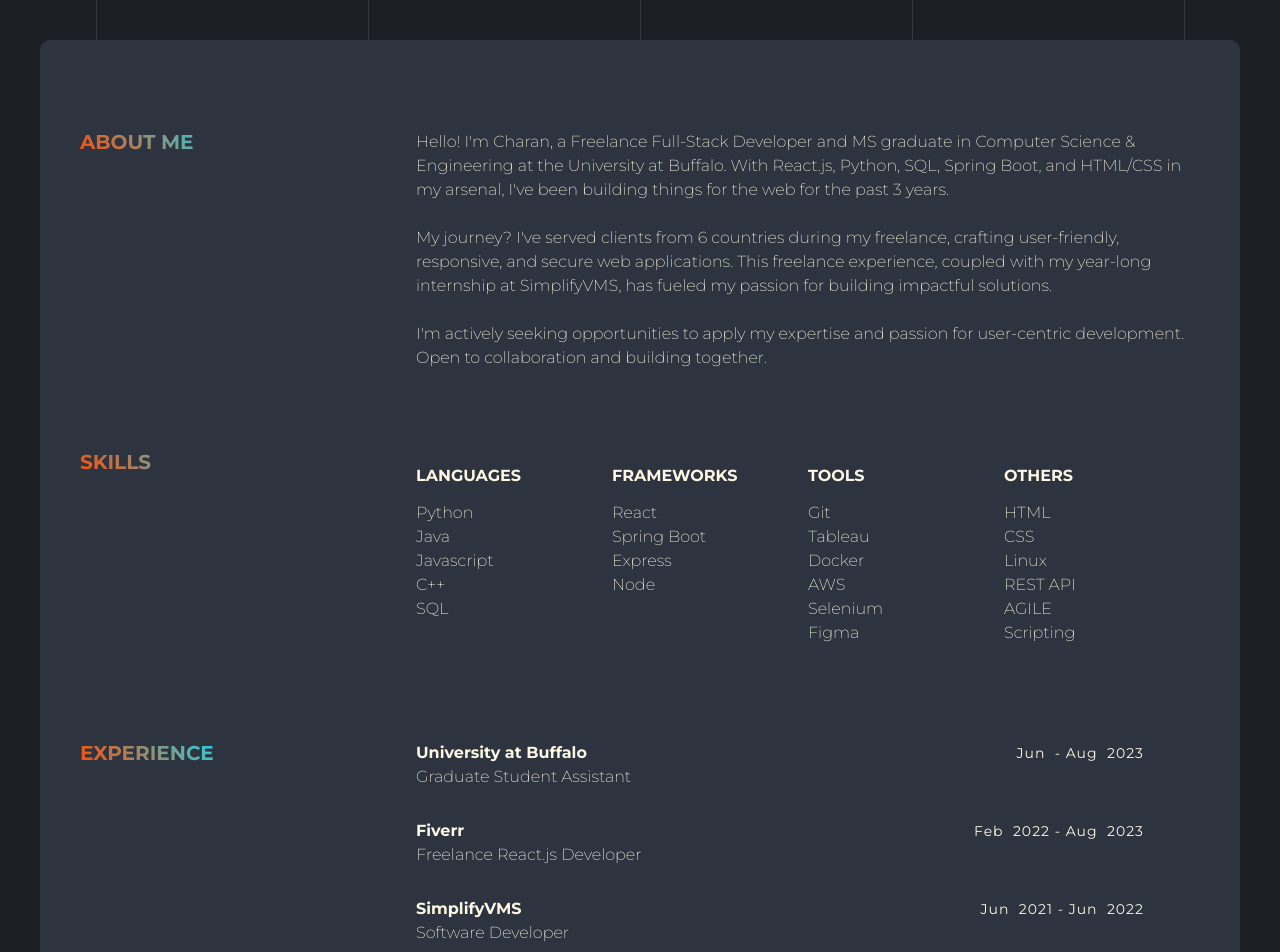
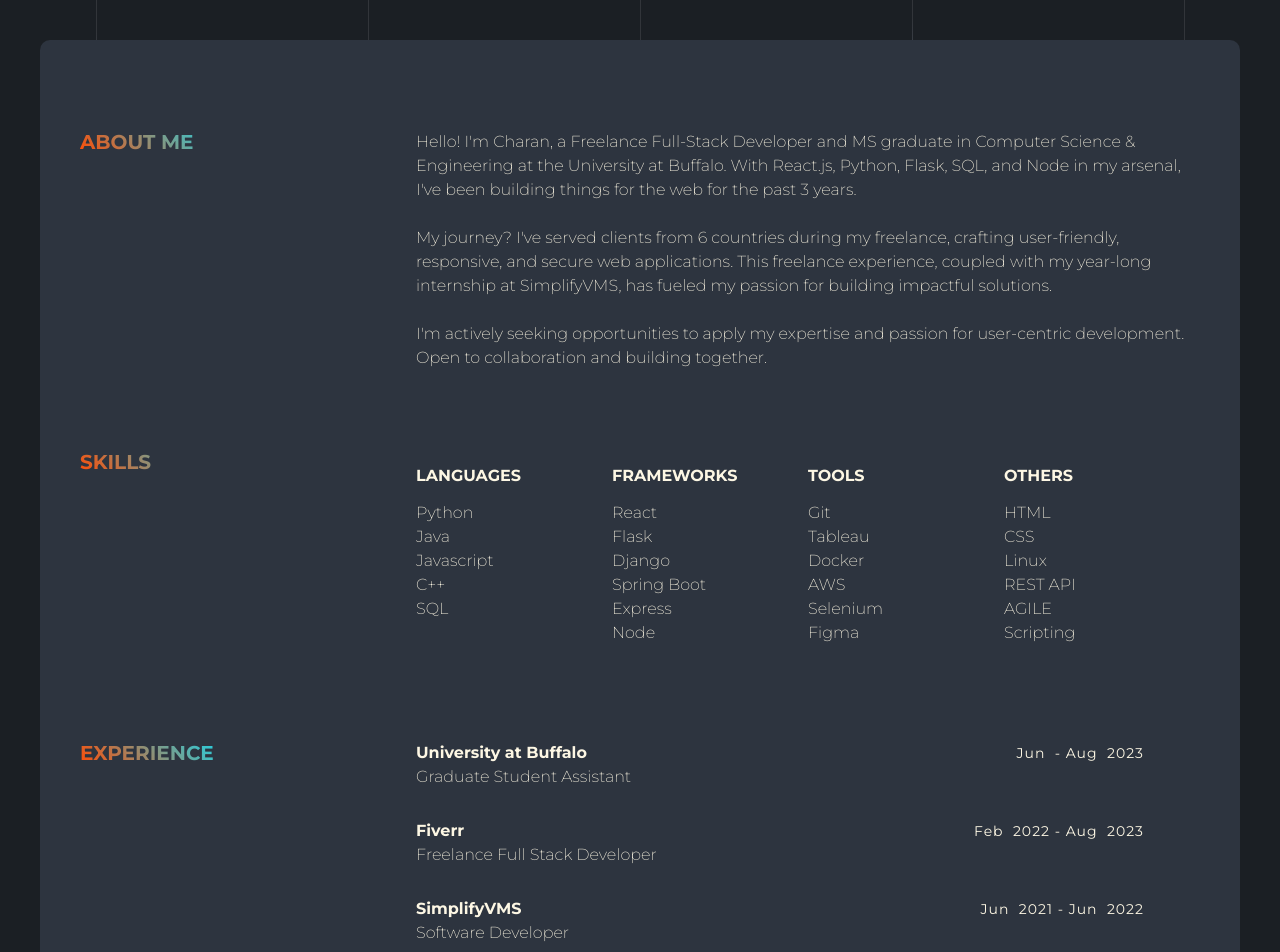
Before and after one commit to sricharan18/portfolio, a React (Create React App) app: page / in a window 1280 px wide. Shown: the part 760-1712 px from the top of the page. Built offline with nearby package versions, Linux system fonts and the light colour scheme.

Commit message:
minor-changes

```diff
--- a/src/components/about.js
+++ b/src/components/about.js
@@ -9,7 +9,7 @@ const AboutMe = () => {
                     <p className="gradient-1">ABOUT ME</p>
                 </div>
                 <div className="about-right">
-                    Hello! I'm Charan, a Freelance Full-Stack Developer and MS graduate in Computer Science & Engineering at the University at Buffalo. With React.js, Python, SQL, Spring Boot, and HTML/CSS in my arsenal, I've been building things for the web for the past 3 years.
+                    Hello! I'm Charan, a Freelance Full-Stack Developer and MS graduate in Computer Science & Engineering at the University at Buffalo. With React.js, Python, Flask, SQL, and Node in my arsenal, I've been building things for the web for the past 3 years.
                     <br />
                     <br />
                     My journey? I've served clients from 6 countries during my freelance, crafting user-friendly, responsive, and secure web applications. This freelance experience, coupled with my year-long internship at SimplifyVMS, has fueled my passion for building impactful solutions.
@@ -38,6 +38,8 @@ const AboutMe = () => {
                         <p>FRAMEWORKS</p>
                         <ul>
                             <li>React</li>
+                            <li>Flask</li>
+                            <li>Django</li>
                             <li>Spring Boot</li>
                             <li>Express</li>
                             <li>Node</li>
@@ -86,7 +88,7 @@ const AboutMe = () => {
                             <div className="exp-company-title">Fiverr</div>
                             <div className="exp-served">Feb&nbsp; 2022 - Aug&nbsp; 2023</div>
                         </div>
-                        <div>Freelance React.js Developer</div>
+                        <div>Freelance Full Stack Developer</div>
                     </div>
 
                     <div className="exp">
```
